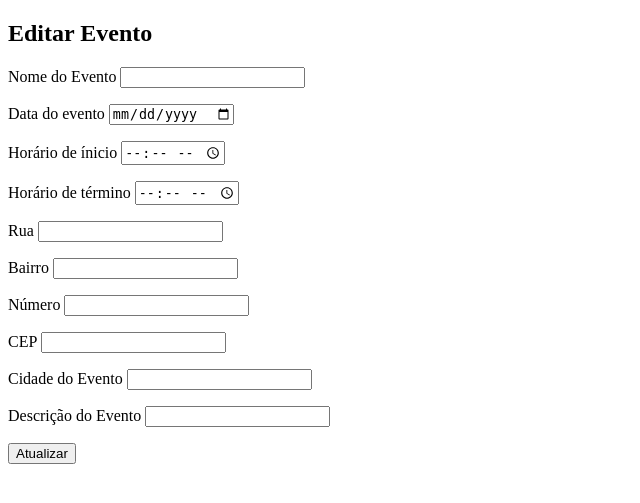
After one commit to kelvinkauan/bkmeventos, a PHP site: template app/views/eventos/editarEvento.php in a window 1280 px wide. The commit adds this page. Shown: the top 503 px of the page, without its empty margins (0-640 px from the left). Run offline with PHP 8.4, Linux system fonts and the light colour scheme; the template is opened without the code that fills it, so the values that code supplies are empty.

Commit message:
editar eventos

```diff
--- /dev/null
+++ b/app/views/eventos/editarEvento.php
@@ -0,0 +1,55 @@
+<!DOCTYPE html>
+<html lang="en">
+<head>
+    <meta charset="UTF-8">
+    <meta http-equiv="X-UA-Compatible" content="IE=edge">
+    <meta name="viewport" content="width=device-width, initial-scale=1.0">
+    <title>Document</title>
+</head>
+<body>
+<?php
+
+include_once __DIR__ . "/../helpers/mensagem.php";
+
+?>
+
+<h2>Editar Evento</h2>
+
+<?php foreach($data['eventos'] as $cd) ?>
+  <form action="./EventosController.php?action=update&id=<? $cd->getId()?>" method="POST">
+    <label for="idn"> Nome do Evento </label>
+        <input type="text" name="nome" id="idn" value="<?= $cd->getNome(); ?>" >
+        <p/>
+        <label for="idd">Data do evento </label>
+        <input type="date" name="dia" id="idd" value="<?= $cd->getData(); ?>" >
+        <p/>
+        <label for="idhi">Horário de ínicio</label>
+        <input type="time" name="inicio" id="idhi" value="<?= $cd->getHorarioI(); ?>" >
+        <p/>
+        <label for="idhf">Horário de término </label>
+        <input type="time" name="final" id="idhf" value="<?= $cd->getHorarioF(); ?>" >
+        <p/>
+        <label for="idr"> Rua </label>
+        <input type="text" name="rua" id="idr" value="<?= $cd->getNomeRua(); ?>" >
+        <p/>
+        <label for="idb">Bairro</label>
+        <input type="text" name="bairro" id="idb" value="<?= $cd->getBairro(); ?>" >
+        <p/>
+        <label for="idnr">Número</label>
+        <input type="text" name="numero" id="idnr" value="<?= $cd->getNumRua(); ?>" >
+        <p/>
+        <label for="idc">CEP</label>
+        <input type="text" name="cep" id="idc"  value="<?= $cd->getCEP(); ?>">
+        <p/>
+        <label for="idcd">Cidade do Evento</label>
+        <input type="text" name="cidade" id="idcd" value="<?= $cd->getCidade(); ?>" >
+        <p/>
+        <label for="iddesc">Descrição do Evento </label>
+        <input type="text" name="descricao" id="iddesc" value="<?= $cd->getDescricao(); ?>" >
+        <p/>
+        <button type="submit">Atualizar</button>
+        </form>
+
+        <?php //endforeach; ?>
+</body>
+</html>
--- a/app/views/eventos/eventoList.php
+++ b/app/views/eventos/eventoList.php
@@ -43,7 +43,8 @@
                 <br>
                 <?= $cd['descricao_evento'] ?> -
 
-                <a href="javascript: confirmarExclusãoEvento('<?= $cd['nome_evento'] ?>', <?= $cd ['idCadastrar'] ?>)"> Excluir </a>
+                [<a href="./EventosController.php?action=edit&id=<?= $cd['idCadastrar'] ?>">Editar</a>]
+                [<a href="javascript: confirmarExclusãoEvento('<?= $cd['nome_evento'] ?>', <?= $cd ['idCadastrar'] ?>)"> Excluir </a>]
             </li>
         <?php endforeach; ?>
     </ul>
```
Also changed, not shown: app/controllers/EventosController.php (+11 -1 lines).
